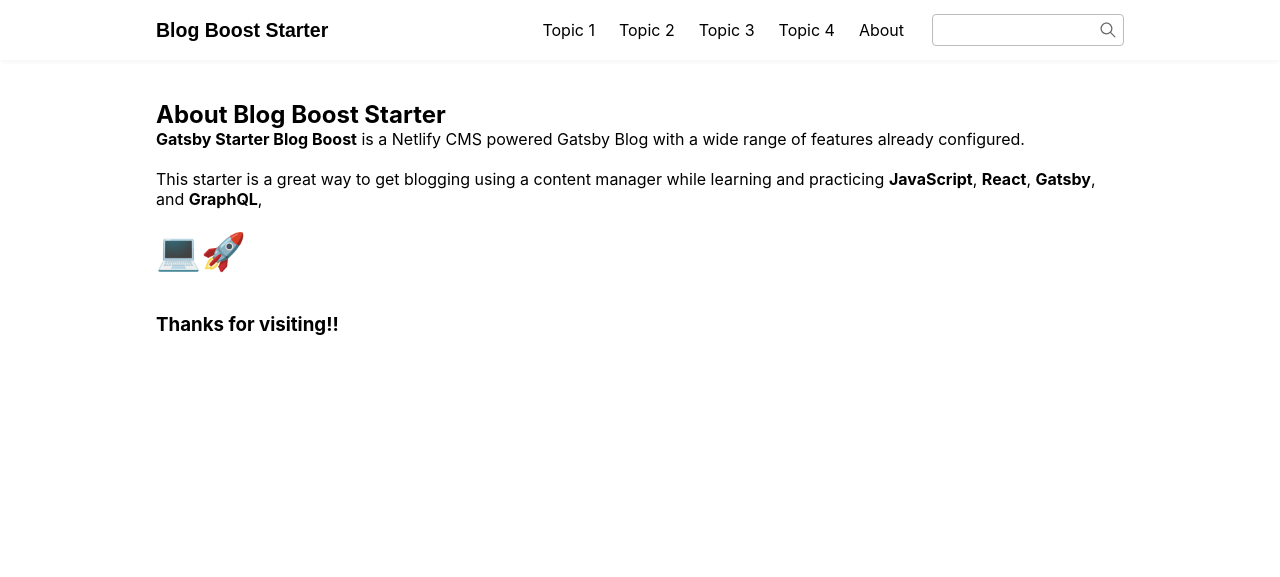
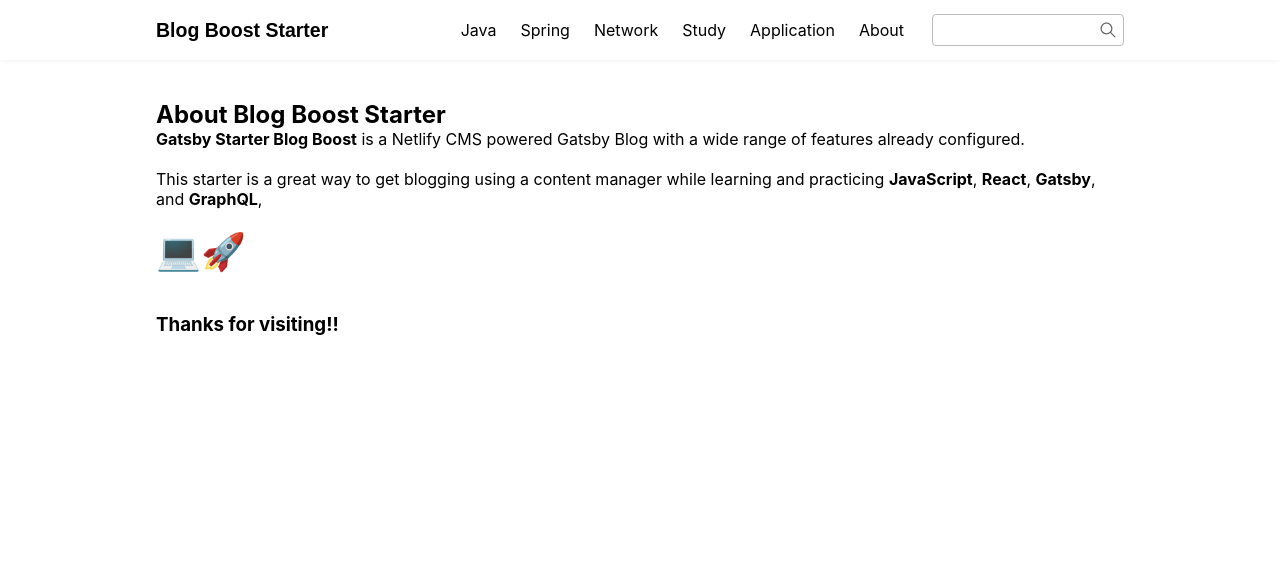
Before and after one commit to dodi258/dodi258.github.io, a Gatsby site: page /about in a window 1280 px wide. Shown: the top 577 px of the page. Built offline with nearby package versions, Linux system fonts and the light colour scheme; Gatsby itself is replaced by a stand-in of ours.

Commit message:
change navigation bar names

```diff
--- a/content/data/topics.json
+++ b/content/data/topics.json
@@ -1,22 +1,27 @@
 [
   {
-    "name": "Topic 1",
+    "name": "Java",
     "slug": "topic-1",
     "image": "../../static/images/topic1logo.jpg"
   },
   {
-    "name": "Topic 2",
+    "name": "Spring",
     "slug": "topic-2",
     "image": "../../static/images/topic2logo.jpg"
   },
   {
-    "name": "Topic 3",
+    "name": "Network",
     "slug": "topic-3",
     "image": "../../static/images/topic3logo.jpg"
   },
   {
-    "name": "Topic 4",
+    "name": "Study",
     "slug": "topic-4",
+    "image": "../../static/images/topic4logo.jpg"
+  },
+  {
+    "name": "Application",
+    "slug": "topic-5",
     "image": "../../static/images/topic4logo.jpg"
   }
 ]
--- a/src/pages/about.js
+++ b/src/pages/about.js
@@ -6,7 +6,7 @@ import SEO from "../components/seo"
 const AboutPage = () => {
   return (
     <Layout>
-      <SEO title="About Blog Boost Starter" />
+      <SEO title="About Dodi258" />
       <div id="about">
         <h2>About Blog Boost Starter</h2>
         <p>
```
